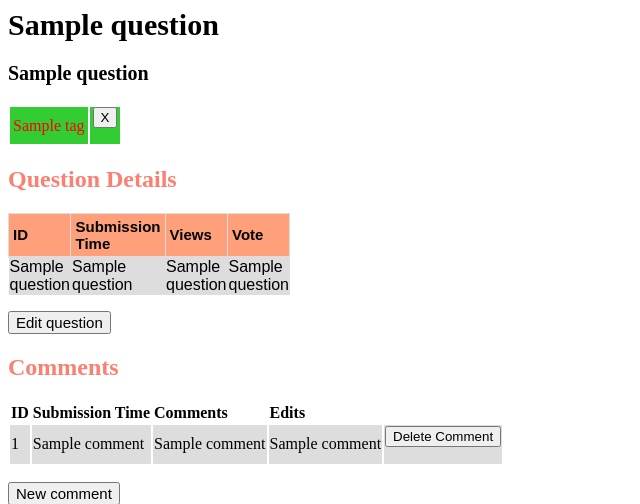
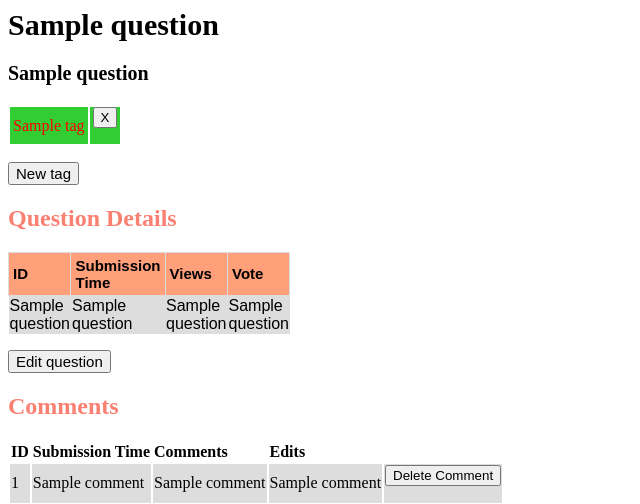
Before and after one commit to SojAnnam/AskMate, a Flask app: template templates/question_details.html in a window 1280 px wide. Shown: the top 504 px of the page, without its empty margins (0-640 px from the left). Run offline with Flask 2, Linux system fonts and the light colour scheme; the template is opened without the code that fills it: most values are stand-ins (such as "Sample title", 1, 10 or a date in 2020).

Commit message:
NEW TAG feature implementation--main.py->'new_tag function added + question_deatils.html->'New tag' button added + new_tag.html->created

```diff
--- a/main.py
+++ b/main.py
@@ -98,7 +98,7 @@ def delete_answer(answer_id):
 
 @app.route("/question/<question_id>/edit", methods=['POST', 'GET'])
 def edit_question(question_id):
-    '''Renders question.html to edit a given question, then updates the question in the csv file
+    '''Renders question.html to edit a given question, then updates the question in the database file
     \n Redirects to the question's detail page'''
     if request.method == 'GET':
         edit_question_row = function.select_query('*', 'question', 'id', question_id)
@@ -168,6 +168,13 @@ def delete_comment(comment_id):
     return redirect("/question/{}".format(question_id))
 
 
+@app.route('/question/<question_id>/new-tag', methods=['GET', 'POST'])
+def new_tag(question_id):
+    # question_table = function.sql_query_get("""SELECT * FROM question;""")
+    existing_tags = function.sql_query_get("SELECT name FROM tag;")
+    return render_template("new_tag.html", existing_tags=existing_tags)
+
+
 @app.route('/question/<question_id>/tag/<tag_id>/delete', methods=['GET', 'POST'])
 def delete_tag(question_id, tag_id):
     '''Deletes given tags, then redirects to the question's detail page'''
--- a/templates/question_details.html
+++ b/templates/question_details.html
@@ -81,6 +81,11 @@
                 {% endfor %}
             </tr>
         </table>
+        <form action=./{{question_id}}/new-tag method="GET">
+            <p><input type="submit" name="newtag" value="New tag" id="newtag" style="font-size: 15px"></p>
+        </form>
+
+
         <p>
             <h2 style="color:salmon">Question Details</h2>
         </p>
```
Also changed, not shown: templates/new_tag.html (added, +29 -0 lines).
